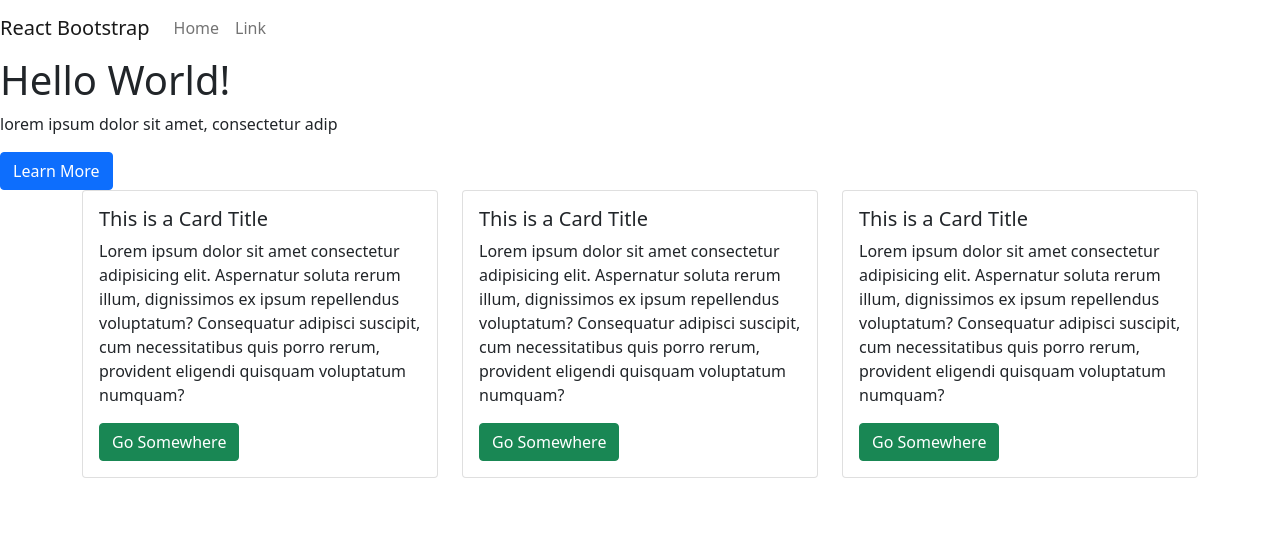
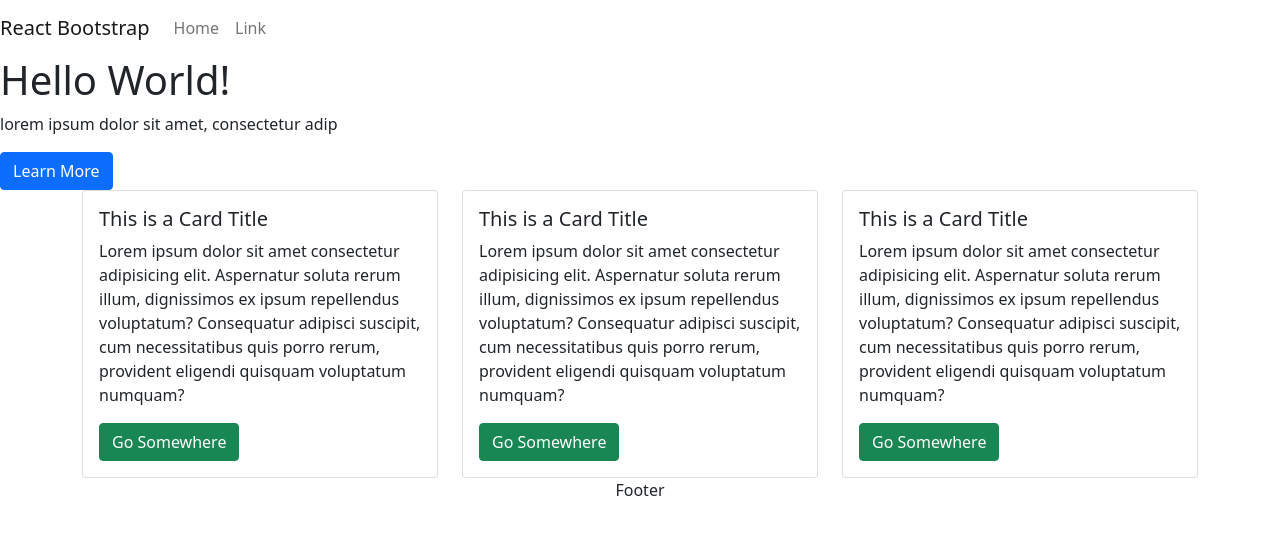
Before and after one commit to sogliola/serafin-portfolio-dev, a React (Create React App) app: page / in a window 1280 px wide. Shown: the top 534 px of the page. Built offline with nearby package versions, Linux system fonts and the light colour scheme.

Commit message:
added Footer.js

```diff
--- a/src/App.js
+++ b/src/App.js
@@ -5,6 +5,7 @@ import { Container, Row, Col } from "react-bootstrap";
 import Navbar from "./components/Navbar";
 import Card from "./components/Card";
 import Jumbo from "./components/Jumbo";
+import Footer from "./components/Footer";
 
 export default function App() {
   return (
@@ -24,6 +25,7 @@ export default function App() {
           </Col>
         </Row>
       </Container>
+      <Footer></Footer>
     </>
   );
 }
--- /dev/null
+++ b/src/components/Footer.js
@@ -0,0 +1,13 @@
+import React from "react";
+import "bootstrap/dist/css/bootstrap.min.css";
+
+class Footer extends React.Component {
+  render() {
+    return (
+      <div class="jumbotron text-center">
+        <p>Footer</p>
+      </div>
+    );
+  }
+}
+export default Footer;
```
